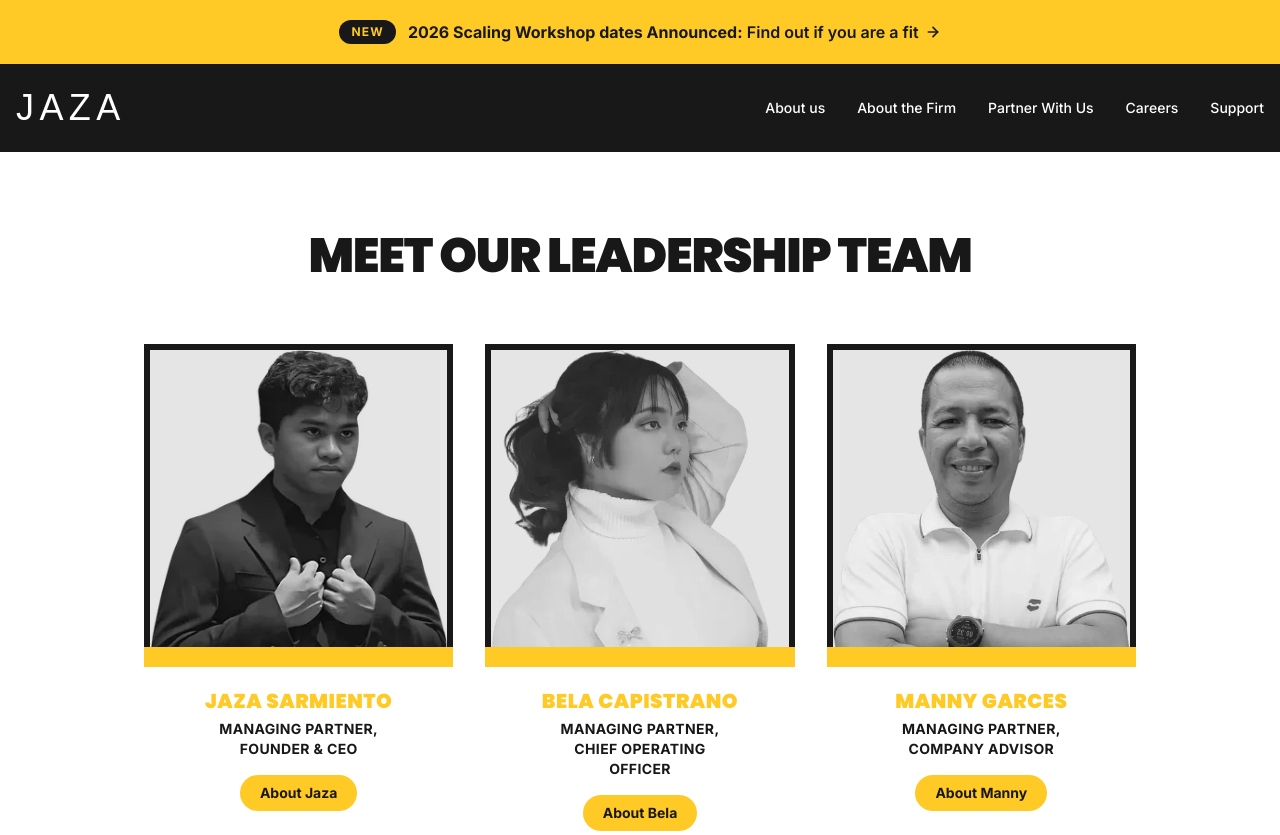
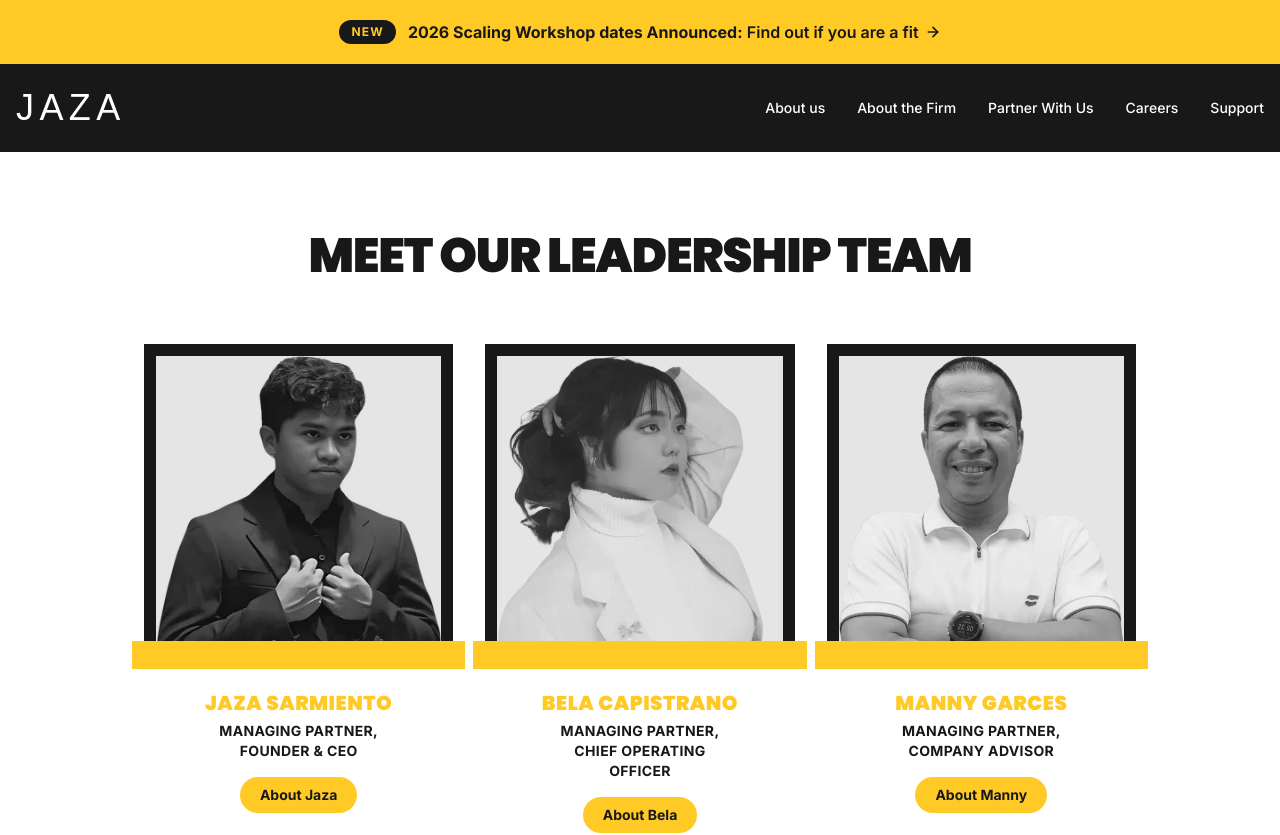
Before and after one commit to JAZA-Group-OS/jaza-media-site, a Next.js app: page /about-the-firm in a window 1280 px wide. Shown: the top 835 px of the page. Built offline with nearby package versions, Linux system fonts and the light colour scheme; a web font is replaced by a local one.

Commit message:
feat: 12px black border, yellow bar peeks past photo on sides + bottom

```diff
--- a/components/team-card.tsx
+++ b/components/team-card.tsx
@@ -25,8 +25,9 @@ export function TeamCard({ member }: { member: Member }) {
 
   return (
     <article className="flex flex-col items-center text-center">
+      <div className="relative mb-7 w-full">
         <div
-        className={`relative z-10 w-full border-x-[6px] border-t-[6px] ${borderClass}`}
+          className={`relative z-10 w-full border-x-[12px] border-t-[12px] ${borderClass}`}
         >
           <div className="relative aspect-square w-full overflow-hidden bg-neutral-200">
             {member.image ? (
@@ -42,7 +43,8 @@ export function TeamCard({ member }: { member: Member }) {
             )}
           </div>
         </div>
-      <div className="-mt-2 h-7 w-full bg-brand-yellow" aria-hidden />
+        <div className="absolute -inset-x-3 top-full h-7 bg-brand-yellow" aria-hidden />
+      </div>
 
       <h3 className="mt-5 font-heading text-lg font-black uppercase tracking-wide text-brand-yellow md:text-xl">
         {displayName}
```
Lines whose indentation alone changed are shown as unchanged.
